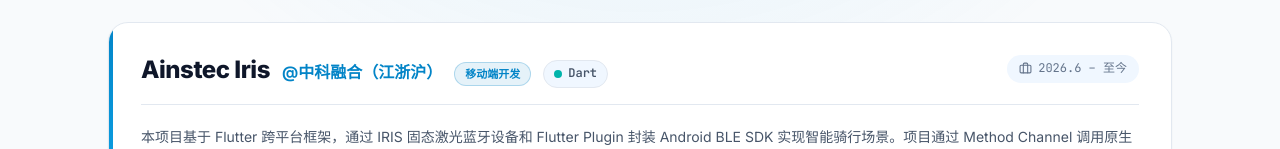
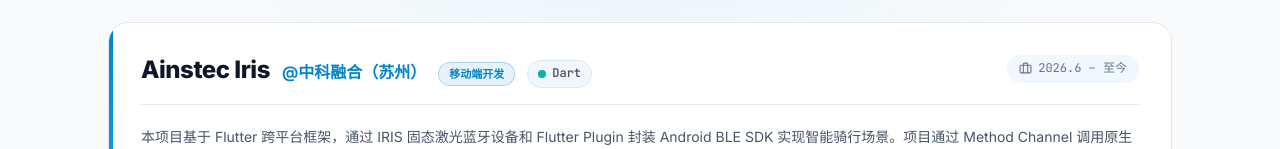
Before and after one commit to Akiha678/CV, a React (Vite) app: page /projects in a window 1280 px wide. Shown: the part 457-606 px from the top of the page. Built offline with nearby package versions, Linux system fonts and the light colour scheme; no server answers.

Commit message:
修改文档

```diff
--- a/src/data/resume.ts
+++ b/src/data/resume.ts
@@ -39,7 +39,7 @@ export const resumeData: ResumeData = {
   experiences: [
     {
       id: 'exp-1',
-      company: '中科融合（江浙沪）',
+      company: '中科融合（苏州）',
       role: '移动端开发实习生',
       startDate: '2026.06',
       endDate: null,
@@ -88,7 +88,7 @@ export const resumeData: ResumeData = {
       id: 'proj-iris',
       name: 'Ainstec Iris',
       projectType: 'internship',
-      company: '中科融合（江浙沪）',
+      company: '中科融合（苏州）',
       period: '2026.6 – 至今',
       role: '移动端开发',
       category: 'Mobile',
```
